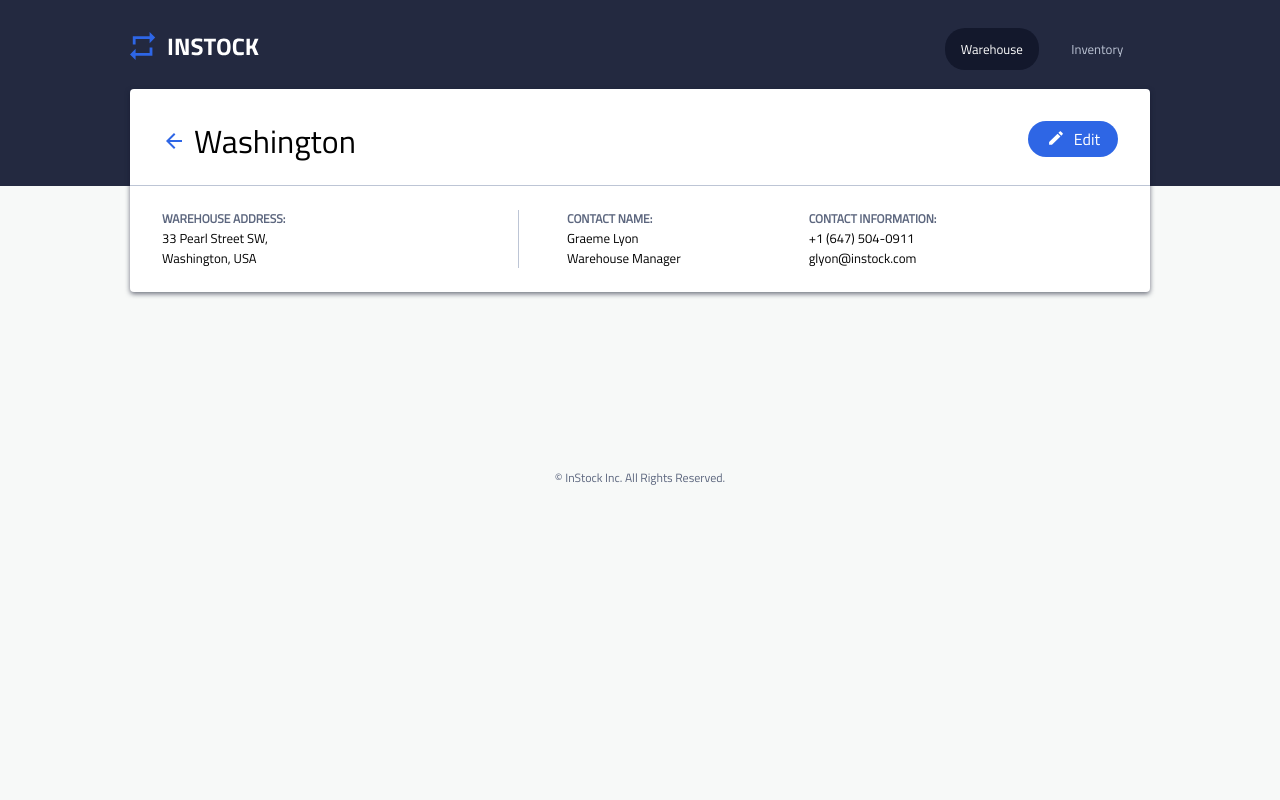
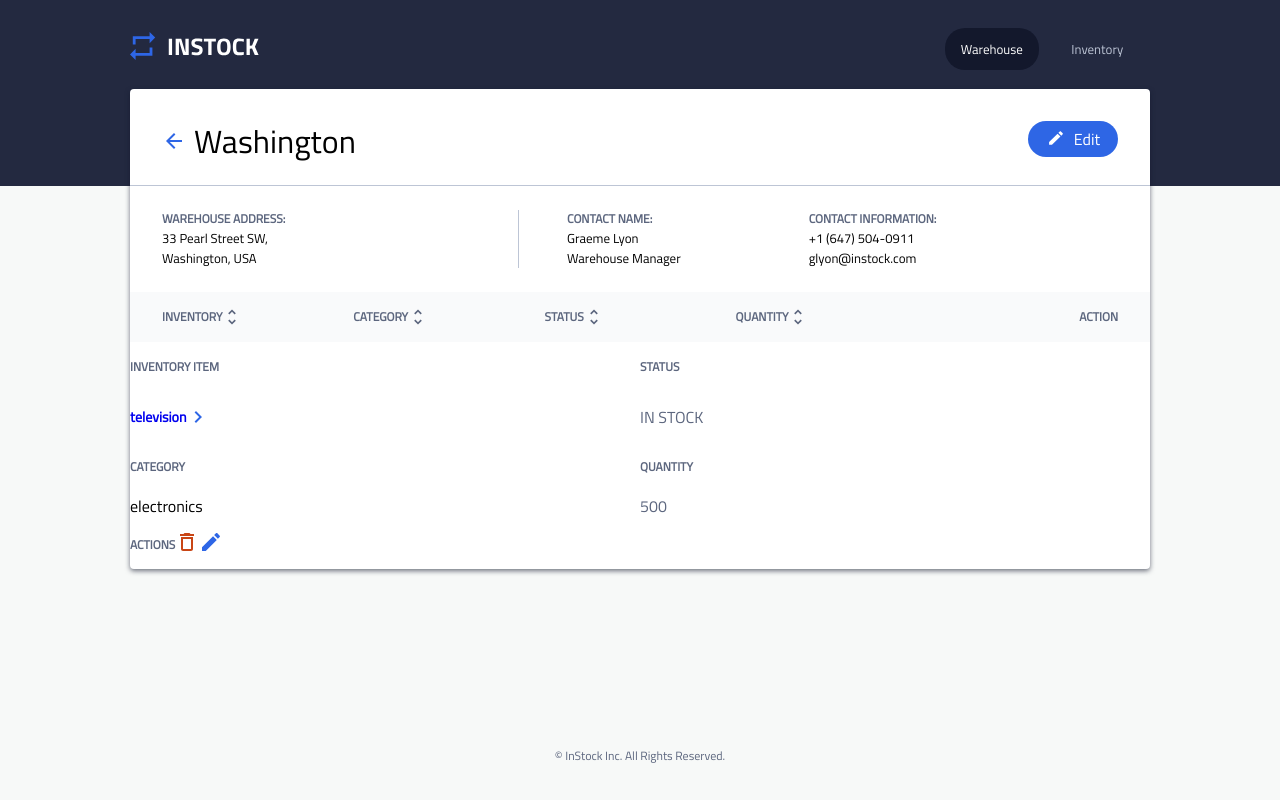
Before and after one commit to afaisalsahar/instock-Jerry, a React (Create React App) app: page /warehouses in a window 1280 px wide. Built offline with nearby package versions, Linux system fonts and the light colour scheme.

Commit message:
Add headers for tablet/desktop viewport and its respective styling

```diff
--- a/src/pages/WarehouseDetailsPage/WarehouseDetailsPage.js
+++ b/src/pages/WarehouseDetailsPage/WarehouseDetailsPage.js
@@ -1,11 +1,15 @@
 import { Link } from "react-router-dom";
 import WarehouseDetails from "../../components/WarehouseDetails/WarehouseDetails";
+import WarehouseDetailsInventory from "../../components/WarehouseDetailsInventory/WarehouseDetailsInventory";
 import backArrow from "../../assets/images/Icons/arrow_back-24px.svg";
 import edit from "../../assets/images/Icons/edit_white-24px.svg";
 import "./WarehouseDetailsPage.scss";
+import sortIcon from "../../assets/images/Icons/sort-24px.svg";
+import { Fragment } from "react";
 
 const WarehouseDetailsPage = () => {
   return (
+    <Fragment>
       <section className="warehouse-details">
         <div className="warehouse-details__container-headers">
           <div className="warehouse-details__container-header">
@@ -28,7 +32,46 @@ const WarehouseDetailsPage = () => {
           </Link>
         </div>
         <WarehouseDetails />
+        <div className="warehouse-details__container-headings">
+          <div className="warehouse-details__container-heading">
+            <h4 className="warehouse-details__headers">inventory</h4>
+            <img
+              src={sortIcon}
+              alt="sort"
+              className="warehouse-details__sort"
+            />
+          </div>
+          <div className="warehouse-details__container-heading ">
+            <h4 className="warehouse-details__headers">category</h4>
+            <img
+              src={sortIcon}
+              alt="sort"
+              className="warehouse-details__sort"
+            />
+          </div>
+          <div className="warehouse-details__container-heading ">
+            <h4 className="warehouse-details__headers">status</h4>
+            <img
+              src={sortIcon}
+              alt="sort"
+              className="warehouse-details__sort"
+            />
+          </div>
+          <div className="warehouse-details__container-heading warehouse-details__container-heading--padded">
+            <h4 className="warehouse-details__headers">quantity</h4>
+            <img
+              src={sortIcon}
+              alt="sort"
+              className="warehouse-details__sort"
+            />
+          </div>
+          <div className="warehouse-details__container-heading warehouse-details__container-heading--end">
+            <h4 className="warehouse-details__headers">action</h4>
+          </div>
+        </div>
       </section>
+      <WarehouseDetailsInventory />
+    </Fragment>
   );
 };
 
--- a/src/pages/WarehouseDetailsPage/WarehouseDetailsPage.scss
+++ b/src/pages/WarehouseDetailsPage/WarehouseDetailsPage.scss
@@ -75,4 +75,45 @@
       padding: 0 0 0 0.5rem;
     }
   }
+
+  // Headers
+  &__container-headings {
+    @include tablet {
+      display: flex;
+      justify-content: space-between;
+      width: 100%;
+      background-color: rgba(247, 248, 249, 0.7);
+      padding: 0 2rem;
+    }
+  }
+
+  &__container-heading {
+    display: none;
+
+    @include tablet {
+      display: flex;
+      align-items: center;
+      width: 20%;
+
+      &--end {
+        justify-content: flex-end;
+      }
+    }
+  }
+
+  &__headers {
+    @include tablet {
+      margin: 0;
+      padding: 1rem 0;
+      text-transform: uppercase;
+      color: $secondary-slate;
+    }
+  }
+
+  &__sort {
+    @include tablet {
+      min-height: 1.25rem;
+      max-height: 1.25rem;
+    }
+  }
 }
```
Lines whose indentation alone changed are shown as unchanged.
